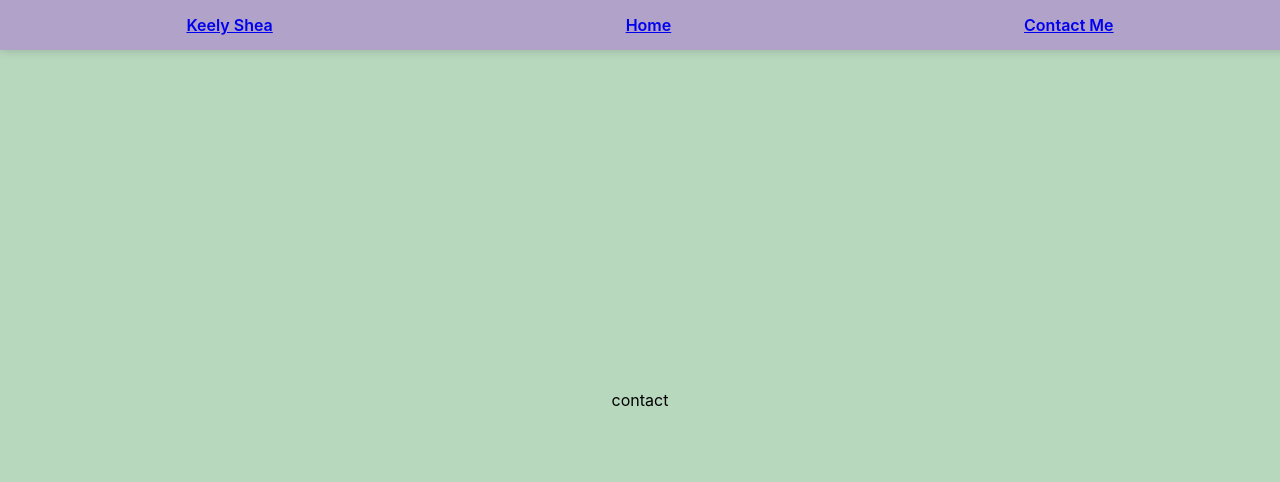
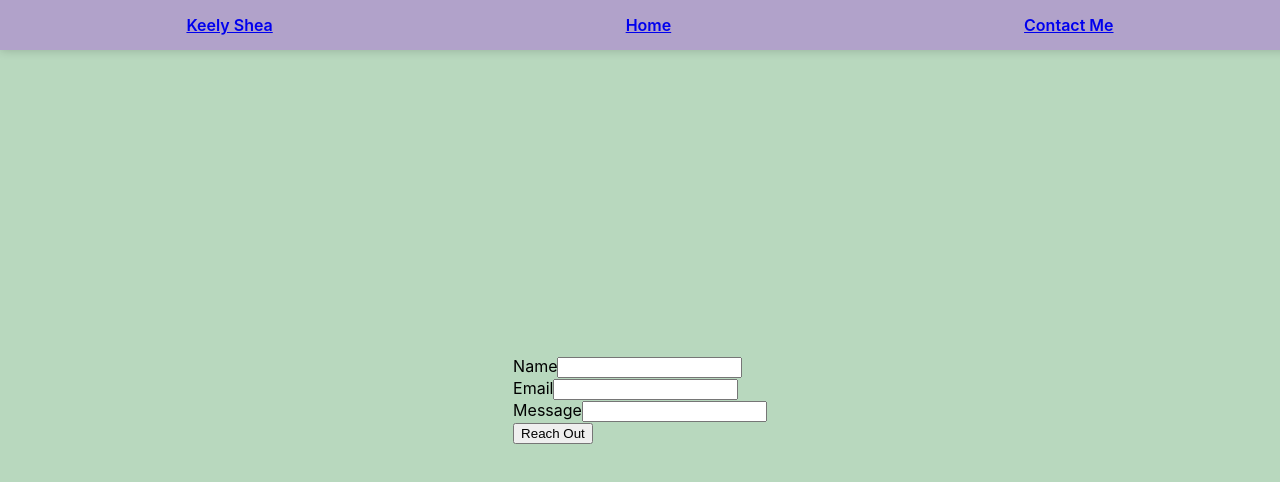
Before and after one commit to Zacharyjsultan/KSS-50, a React (Create React App) app: page /contact in a window 1280 px wide. Shown: the top 482 px of the page. Built offline with nearby package versions, Linux system fonts and the light colour scheme.

Commit message:
backend email/messages

```diff
--- a/src/App.js
+++ b/src/App.js
@@ -8,7 +8,7 @@ function App() {
   return (
     <div className="App">
       <Routes>
-        <Route exact path="/" element={<HomePage />} />
+        <Route path="/" element={<HomePage />} />
         <Route path="/about" element={<About />} />
         <Route path="/contact" element={<Contact />} />
       </Routes>
--- a/src/Components/Contact.jsx
+++ b/src/Components/Contact.jsx
@@ -6,7 +6,47 @@ export default function Contact() {
   return (
     <div>
       <Header />
-      <div className="contact-page">contact</div>
+      <div className="contact-page">
+        <div>
+          <form
+            action="https://public.herotofu.com/v1/b45438b0-2594-11ee-8058-515da3888232"
+            method="post"
+            accept-charset="UTF-8"
+          >
+            <div>
+              <label for="name">Name</label>
+              <input name="Name" id="name" type="text" required />
+            </div>
+            <div>
+              <label for="name"> Email</label>
+              <input name="Email" id="email" type="text" required />
+            </div>
+            <div>
+              <label for="email">Message</label>
+              <input name="Message" id="message" type="text" required />
+            </div>
+            <div>
+              <input type="submit" value="Reach Out" />
+              <div
+                style={{
+                  textIndent: "-99999px",
+                  whiteSpace: "nowrap",
+                  overflow: "hidden",
+                  position: "absolute",
+                }}
+                aria-hidden="true"
+              >
+                <input
+                  type="text"
+                  name="_gotcha"
+                  tabindex="-1"
+                  autocomplete="off"
+                />
+              </div>
+            </div>
+          </form>
+        </div>
+      </div>
     </div>
   );
 }
--- /dev/null
+++ b/src/Components/ThankYou.js
@@ -0,0 +1,5 @@
+import React from "react";
+
+export default function ThankYou() {
+  return <div>ThankYou</div>;
+}
```
